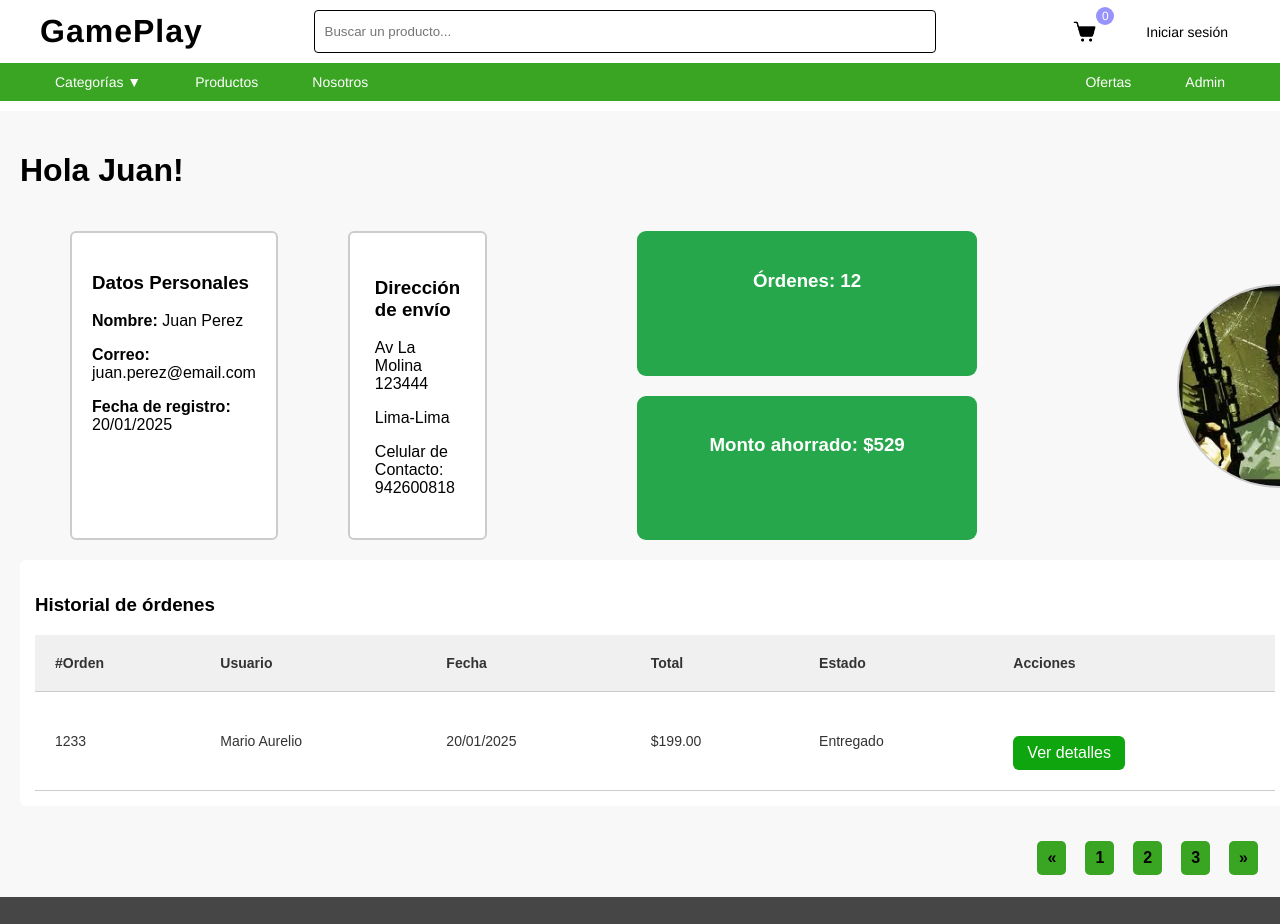
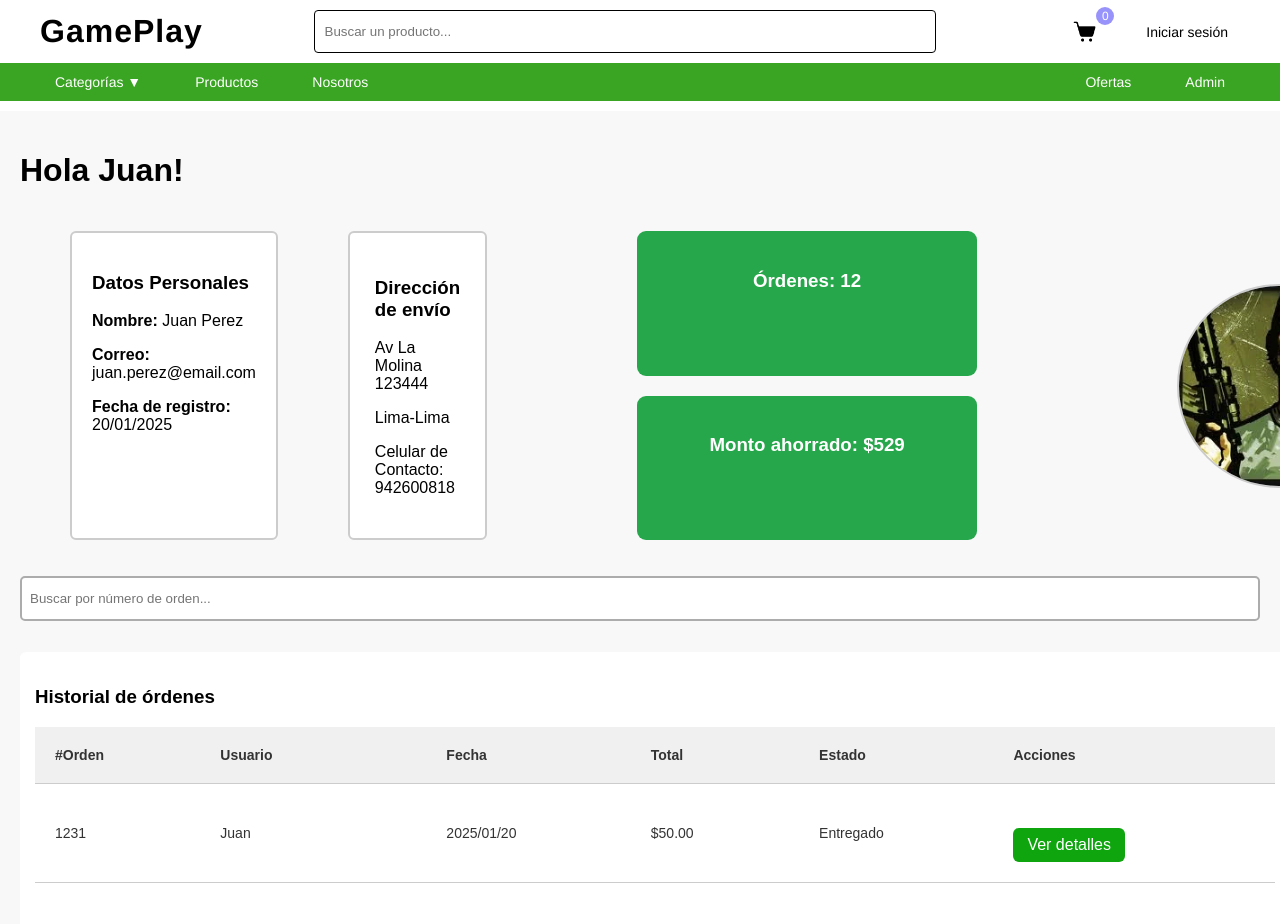
Before and after one commit to 20222515/PROYPROGWEB2025-2, a React (Vite) app in the folder PROYECTOPROGRAWEB2025-2/: page /register/MisOrdenes in a window 1280 px wide. Shown: the top 924 px of the page. Built offline with nearby package versions, Linux system fonts and the light colour scheme.

Commit message:
cambios de busqueda

```diff
--- a/PROYECTOPROGRAWEB2025-2/src/components/MisOrdenes.jsx
+++ b/PROYECTOPROGRAWEB2025-2/src/components/MisOrdenes.jsx
@@ -1,10 +1,34 @@
 
-import React from "react";
+import React, { useState } from "react";
 import "./MisOrdenes.css";
+import ModalOrden from "./Modaldetalleorden.jsx";
 import fotoPerfil from "../assets/I6.webp";
 
 
 function MisOrdenes() {
+
+  const [ordenSeleccionada, setOrdenSeleccionada] = useState(null);
+  const handleVerDetalles = (orden) => {
+  setOrdenSeleccionada(orden);
+  };
+
+
+  const [busquedaOrden, setBusquedaOrden] = useState('');
+  const handleBusquedaOrden = (e) => {
+  setBusquedaOrden(e.target.value);
+  };
+
+  const ordenes = [
+  { id: 1231, usuario: 'Juan', fecha: '2025/01/20', total: 50.0, estado: 'Entregado' },
+  { id: 1233, usuario: 'Mario Aurelio', fecha: '2025/01/20', total: 199.0, estado: 'Entregado' },
+  // más órdenes...
+  ];
+
+  const ordenesFiltradas = ordenes.filter((orden) =>
+  orden.id.toString().includes(busquedaOrden)
+  );
+
+
   return (
     <div className="dashboard">
 
@@ -23,7 +47,6 @@ function MisOrdenes() {
                 <p>Celular de Contacto: 942600818</p>
 
 
-
             </div>
             <div className="resumen">
                 <div className="resumen-box">
@@ -39,6 +62,15 @@ function MisOrdenes() {
             </div>
 
         </div>
+      <div className="acciones-superiores">
+        <input
+        type="text"
+        placeholder="Buscar por número de orden..."
+        value={busquedaOrden}
+        onChange={handleBusquedaOrden}
+        style={{ marginBottom: '1rem', marginTop: '1rem', padding: '8px', width: '1400px' }}
+        />
+      </div>
 
       <div className="tabla-ordenes">
         <h3>Historial de órdenes</h3>
@@ -54,14 +86,16 @@ function MisOrdenes() {
             </tr>
           </thead>
           <tbody>
-            <tr>
-              <td>1233</td>
-              <td>Mario Aurelio</td>
-              <td>20/01/2025</td>
-              <td>$199.00</td>
-              <td>Entregado</td>
-              <td><button className="btn-verdetalle">Ver detalles</button></td>
+            {ordenesFiltradas.map((orden) => (
+            <tr key = {orden.id}>
+               <td>{orden.id}</td>
+               <td>{orden.usuario}</td>
+               <td>{orden.fecha}</td>
+               <td>${Number(orden.total).toFixed(2)}</td>
+               <td>{orden.estado}</td>
+               <td><button className="btn-verdetalle" onClick={() => handleVerDetalles(orden)}>Ver detalles</button></td>
             </tr>
+          ))}
           </tbody>
         </table>
       </div>
@@ -73,8 +107,11 @@ function MisOrdenes() {
         <button>3</button>
         <button>&raquo;</button>
       </div>
+      <ModalOrden orden={ordenSeleccionada} onClose={() => setOrdenSeleccionada(null)} />
+    </div>
 
-    </div>
+
+
   );
 }
 
--- /dev/null
+++ b/PROYECTOPROGRAWEB2025-2/src/components/Modaldetalleorden.css
@@ -0,0 +1,42 @@
+
+.modal-overlay {
+  position: fixed;
+  top: 0;
+  left: 0;
+  width: 100%;
+  height: 100%;
+  background: rgba(0, 0, 0, 0.5);
+  display: flex;
+  justify-content: center;
+  align-items: center;
+  z-index: 1000;
+}
+
+.modal-contenido {
+  background-color: #fff;
+  padding: 2rem;
+  border-radius: 10px;
+  width: 400px;
+  max-width: 90%;
+  box-shadow: 0 0 15px rgba(0, 0, 0, 0.3);
+  animation: fadeIn 0.3s ease-in-out;
+}
+
+.btn-cerrar {
+  margin-top: 1rem;
+  padding: 8px 16px;
+  background-color: #2c3e50;
+  color: white;
+  border: none;
+  border-radius: 6px;
+  cursor: pointer;
+}
+
+.btn-cerrar:hover {
+  background-color: #34495e;
+}
+
+@keyframes fadeIn {
+  from { opacity: 0; transform: scale(0.95); }
+  to { opacity: 1; transform: scale(1); }
+}
--- /dev/null
+++ b/PROYECTOPROGRAWEB2025-2/src/components/Modaldetalleorden.jsx
@@ -0,0 +1,23 @@
+
+import React from "react";
+import "./Modaldetalleorden.css";
+
+function ModalOrden({ orden, onClose }) {
+  if (!orden) return null;
+
+  return (
+    <div className="modal-overlay" onClick={onClose}>
+      <div className="modal-contenido" onClick={(e) => e.stopPropagation()}>
+        <h2>Detalles de la Orden</h2>
+        <p><strong>ID:</strong> {orden.id}</p>
+        <p><strong>Usuario:</strong> {orden.usuario}</p>
+        <p><strong>Fecha:</strong> {orden.fecha}</p>
+        <p><strong>Total:</strong> ${Number(orden.total).toFixed(2)}</p>
+        <p><strong>Estado:</strong> {orden.estado}</p>
+        <button className="btn-cerrar" onClick={onClose}>Cerrar</button>
+      </div>
+    </div>
+  );
+}
+
+export default ModalOrden;
```
